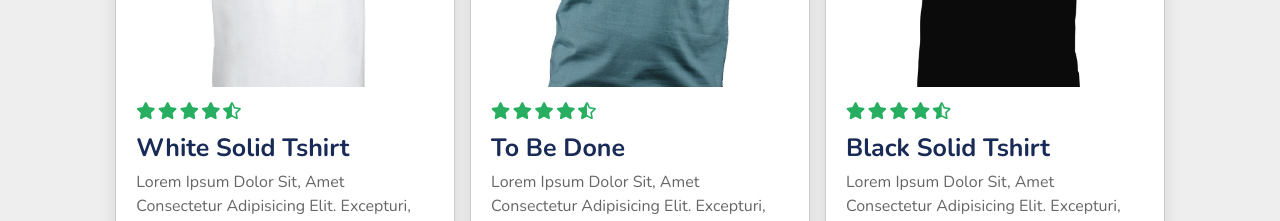
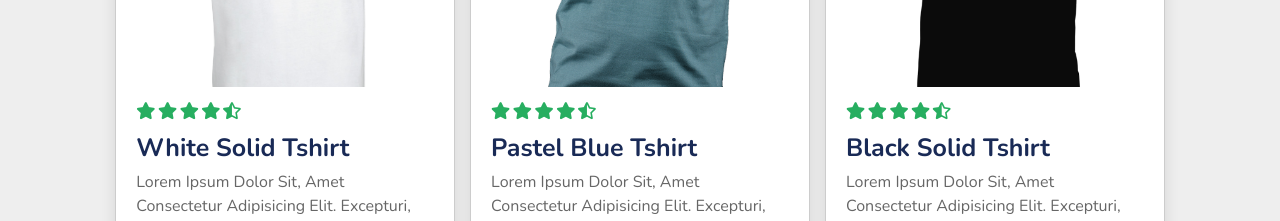
Before and after one commit to suyashmishra007/TShop, a plain HTML site: page index.html in a window 1280 px wide. Shown: the part 2260-2481 px from the top of the page. Drawn offline with nearby package versions, Linux system fonts and the light colour scheme.

Commit message:
Update index.html

```diff
--- a/index.html
+++ b/index.html
@@ -249,7 +249,7 @@
                         <i class="fas fa-star"></i>
                         <i class="fas fa-star-half-alt"></i>
                     </div>
-                    <h3>to be done</h3>
+                    <h3>Pastel Blue Tshirt</h3>
                     <p>Lorem ipsum dolor sit, amet consectetur adipisicing elit. Excepturi, accusantium.</p>
                     <a href="#" class="btn">add to cart</a>
                     <span class="price">499 INR</span>
```
